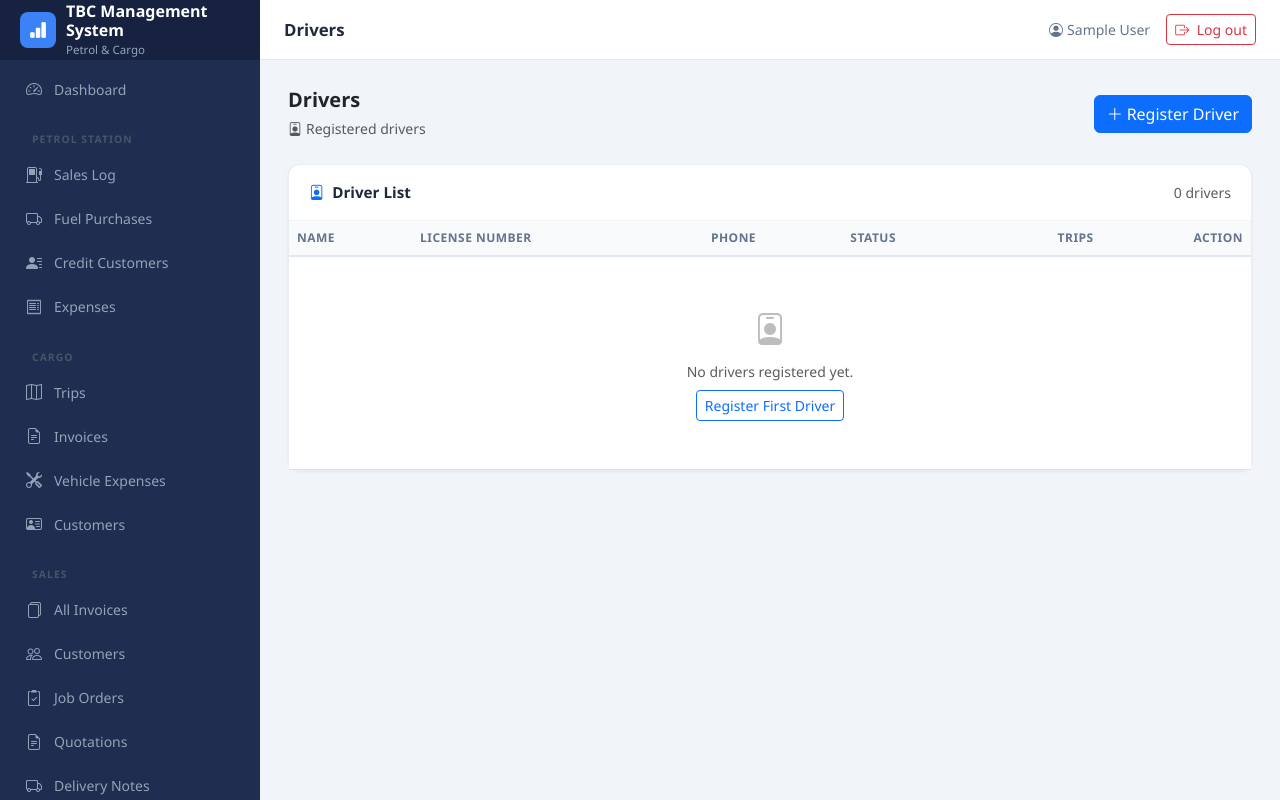
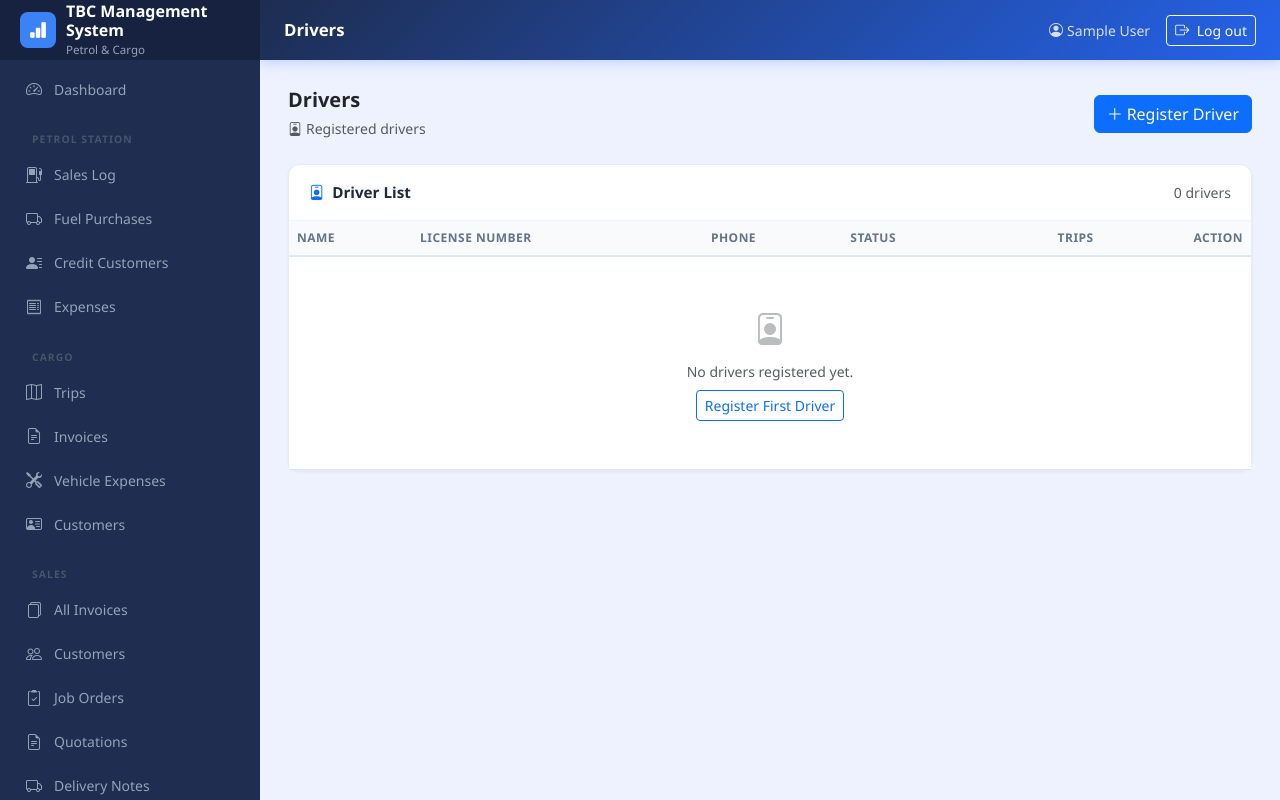
Before and after one commit to Ferlsafer/AccountingProject, a Django app: page /cargo/drivers/ in a window 1280 px wide. Run offline with Django 5.2, Linux system fonts and the light colour scheme; the visitor is signed in with stand-in values (Sample User, id 1); data that the repository does not hold is empty.

Commit message:
Apply cash position blue gradient theme to topbar across all pages
Co-Authored-By: Claude Sonnet 4.6 <noreply@anthropic.com>

```diff
--- a/static/css/main.css
+++ b/static/css/main.css
@@ -7,9 +7,10 @@
     --sidebar-hover: #e2e8f0;
     --sidebar-active-bg: rgba(255,255,255,0.12);
     --sidebar-active-text: #ffffff;
-    --content-bg: #f1f5f9;
+    --content-bg: #eef2ff;
     --topbar-height: 60px;
     --card-radius: 12px;
+    --brand-gradient: linear-gradient(135deg, #1e2d50 0%, #2563eb 100%);
 }
 
 body {
@@ -98,16 +99,17 @@ body {
 
 .topbar {
     height: var(--topbar-height);
-    background: #fff;
-    border-bottom: 1px solid #e2e8f0;
+    background: var(--brand-gradient);
+    border-bottom: none;
     display: flex; align-items: center;
     padding: 0 24px;
     position: sticky; top: 0; z-index: 100;
     gap: 12px;
+    box-shadow: 0 2px 12px rgba(37,99,235,0.25);
 }
 
-.topbar-title { font-weight: 600; font-size: 1.05rem; color: #1e293b; flex: 1; }
-.topbar-user  { color: #64748b; font-size: 0.875rem; }
+.topbar-title { font-weight: 600; font-size: 1.05rem; color: #ffffff; flex: 1; }
+.topbar-user  { color: rgba(255,255,255,0.8); font-size: 0.875rem; }
 
 .page-body { padding: 28px 28px; flex: 1; }
 
@@ -373,7 +375,7 @@ body.auth-page .page-body {
     }
 
     /* Compact topbar on mobile */
-    .topbar { padding: 0 14px; }
+    .topbar { padding: 0 14px; box-shadow: 0 2px 8px rgba(37,99,235,0.3); }
     .topbar-title { font-size: 0.95rem; }
 
     /* Larger tap targets for buttons */
--- a/templates/base.html
+++ b/templates/base.html
@@ -193,7 +193,7 @@
 
         {% if user.is_authenticated %}
         <div class="topbar no-print">
-            <button class="btn btn-sm btn-outline-secondary d-md-none me-2" id="sidebarToggle">
+            <button class="btn btn-sm btn-outline-light d-md-none me-2" id="sidebarToggle">
                 <i class="bi bi-list"></i>
             </button>
             <span class="topbar-title">{% block page_title %}{% endblock %}</span>
@@ -203,7 +203,7 @@
                 </span>
                 <form method="post" action="/accounts/logout/" class="m-0">
                     {% csrf_token %}
-                    <button type="submit" class="btn btn-sm btn-outline-danger">
+                    <button type="submit" class="btn btn-sm btn-outline-light">
                         <i class="bi bi-box-arrow-right"></i>
                         <span class="d-none d-sm-inline ms-1">Log out</span>
                     </button>
```
